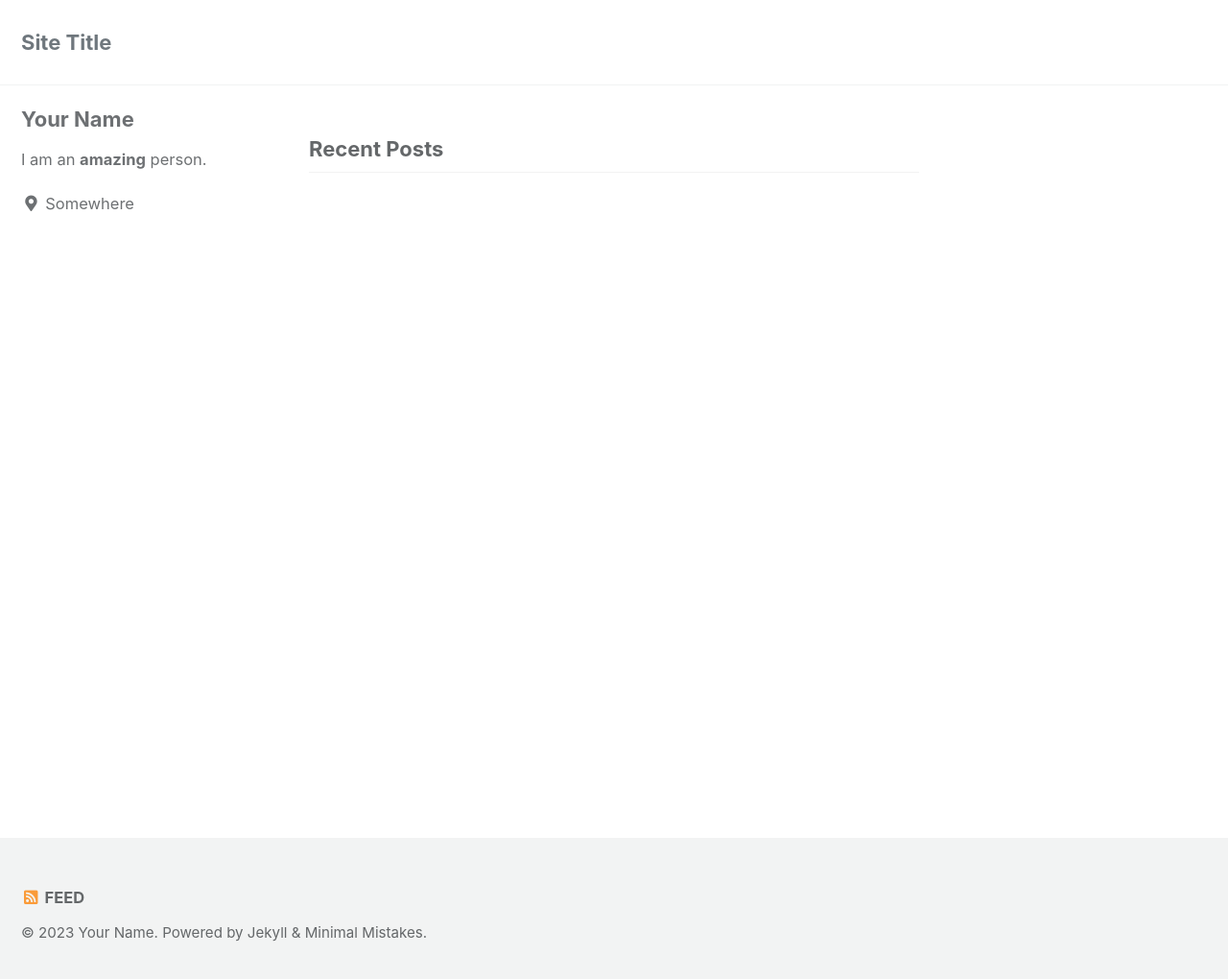
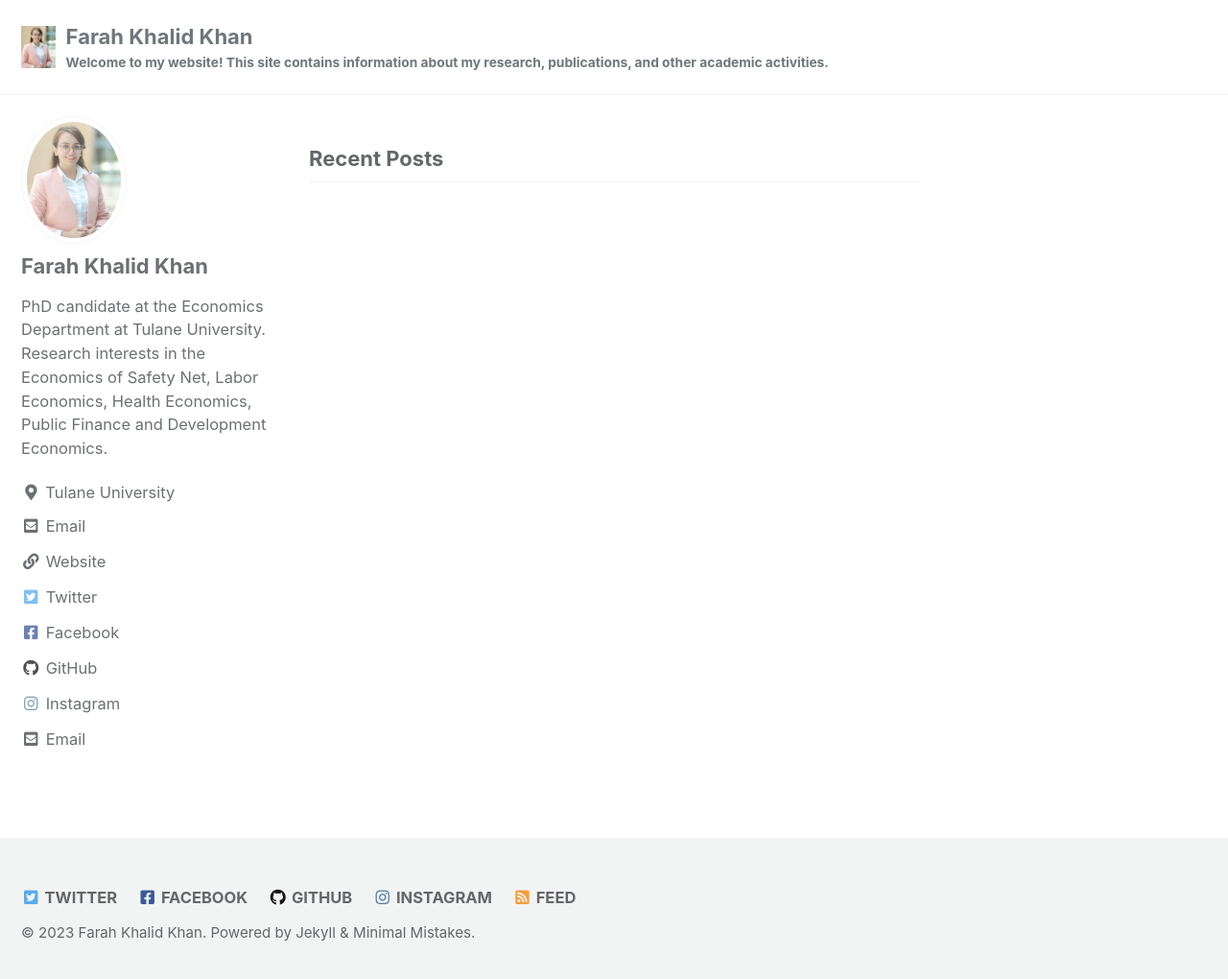
Before and after one commit to farahkkh/farahkkh, a Jekyll site: the page built from index.html, in a window 1280 px wide and 1028 px high. Shown: the top 1020 px of the window at 96% size. Built offline with Jekyll 4.4.1, drawn with Linux system fonts in a browser that asks for light colours; cached includes are drawn as plain includes; the list of posts is cut into pages by our own code.

Commit message:
Update _config.yml

```diff
--- a/_config.yml
+++ b/_config.yml
@@ -16,17 +16,16 @@ minimal_mistakes_skin    : "default" # "air", "aqua", "contrast", "dark", "dirt"
 
 # Site Settings
 locale                   : "en-US"
-title                    : "Site Title"
-title_separator          : "-"
-subtitle                 : # site tagline that appears below site title in masthead
-name                     : "Your Name"
-description              : "An amazing website."
-url                      : # the base hostname & protocol for your site e.g. "https://mmistakes.github.io"
-baseurl                  : # the subpath of your site, e.g. "/blog"
-repository               : # GitHub username/repo-name e.g. "mmistakes/minimal-mistakes"
-teaser                   : # path of fallback teaser image, e.g. "/assets/images/500x300.png"
-logo                     : # path of logo image to display in the masthead, e.g. "/assets/images/88x88.png"
-masthead_title           : # overrides the website title displayed in the masthead, use " " for no title
+title                    : "Farah Khalid Khan"
+subtitle                 : "Welcome to my website! This site contains information about my research, publications, and other academic activities."
+name                     : "Farah Khalid Khan"
+description              : "PhD candidate at the Economics Department at Tulane University."
+url                      : "https://farahkkh.github.io"
+baseurl                  : ""
+repository               : "farahkkh/farahkkh.github.io"
+teaser                   : "/assets/FarahPic.jpg"
+logo                     : "/assets/FarahPic.jpg"
+masthead_title           : "Farah Khalid Khan"
 # breadcrumbs            : false # true, false (default)
 words_per_minute         : 200
 comments:
@@ -81,18 +80,18 @@ baidu_site_verification  :
 
 # Social Sharing
 twitter:
-  username               :
+  username               : "farahkkh"
 facebook:
-  username               :
-  app_id                 :
-  publisher              :
-og_image                 : # Open Graph/Twitter default site image
-# For specifying social profiles
-# - https://developers.google.com/structured-data/customize/social-profiles
+  username               : "farahkkh"
+og_image                 : "/assets/FarahPic.jpg"
 social:
-  type                   : # Person or Organization (defaults to Person)
-  name                   : # If the user or organization name differs from the site's name
-  links: # An array of links to social media profiles
+  type                   : "Person"
+  name                   : "Farah Khalid Khan"
+  links:
+    - "https://twitter.com/farahkkh"
+    - "https://facebook.com/farahkkh"
+    - "https://github.com/farahkkh"
+    - "https://instagram.com/farahkkh"
 
 # Analytics
 analytics:
@@ -104,52 +103,46 @@ analytics:
 
 # Site Author
 author:
-  name             : "Your Name"
-  avatar           : # path of avatar image, e.g. "/assets/images/bio-photo.jpg"
-  bio              : "I am an **amazing** person."
-  location         : "Somewhere"
-  email            :
+  name             : "Farah Khalid Khan"
+  avatar           : "/assets/FarahPic.jpg"
+  bio              : "PhD candidate at the Economics Department at Tulane University. Research interests in the Economics of Safety Net, Labor Economics, Health Economics, Public Finance and Development Economics."
+  location         : "Tulane University"
+  email            : "fkhan5@tulane.edu"
   links:
     - label: "Email"
       icon: "fas fa-fw fa-envelope-square"
-      # url: "mailto:your.name@email.com"
+      url: "mailto:fkhan5@tulane.edu"
     - label: "Website"
       icon: "fas fa-fw fa-link"
-      # url: "https://your-website.com"
+      url: "https://farahkkh.github.io"
     - label: "Twitter"
       icon: "fab fa-fw fa-twitter-square"
-      # url: "https://twitter.com/"
+      url: "https://twitter.com/farahkkh"
     - label: "Facebook"
       icon: "fab fa-fw fa-facebook-square"
-      # url: "https://facebook.com/"
+      url: "https://facebook.com/farahkkh"
     - label: "GitHub"
       icon: "fab fa-fw fa-github"
-      # url: "https://github.com/"
+      url: "https://github.com/farahkkh"
     - label: "Instagram"
       icon: "fab fa-fw fa-instagram"
-      # url: "https://instagram.com/"
+      url: "https://instagram.com/farahkkh"
 
 # Site Footer
 footer:
   links:
     - label: "Twitter"
       icon: "fab fa-fw fa-twitter-square"
-      # url:
+      url: "https://twitter.com/farahkkh"
     - label: "Facebook"
       icon: "fab fa-fw fa-facebook-square"
-      # url:
+      url: "https://facebook.com/farahkkh"
     - label: "GitHub"
       icon: "fab fa-fw fa-github"
-      # url:
-    - label: "GitLab"
-      icon: "fab fa-fw fa-gitlab"
-      # url:
-    - label: "Bitbucket"
-      icon: "fab fa-fw fa-bitbucket"
-      # url:
+      url: "https://github.com/farahkkh"
     - label: "Instagram"
       icon: "fab fa-fw fa-instagram"
-      # url:
+      url: "https://instagram.com/farahkkh"
 
 
 # Reading Files
```
